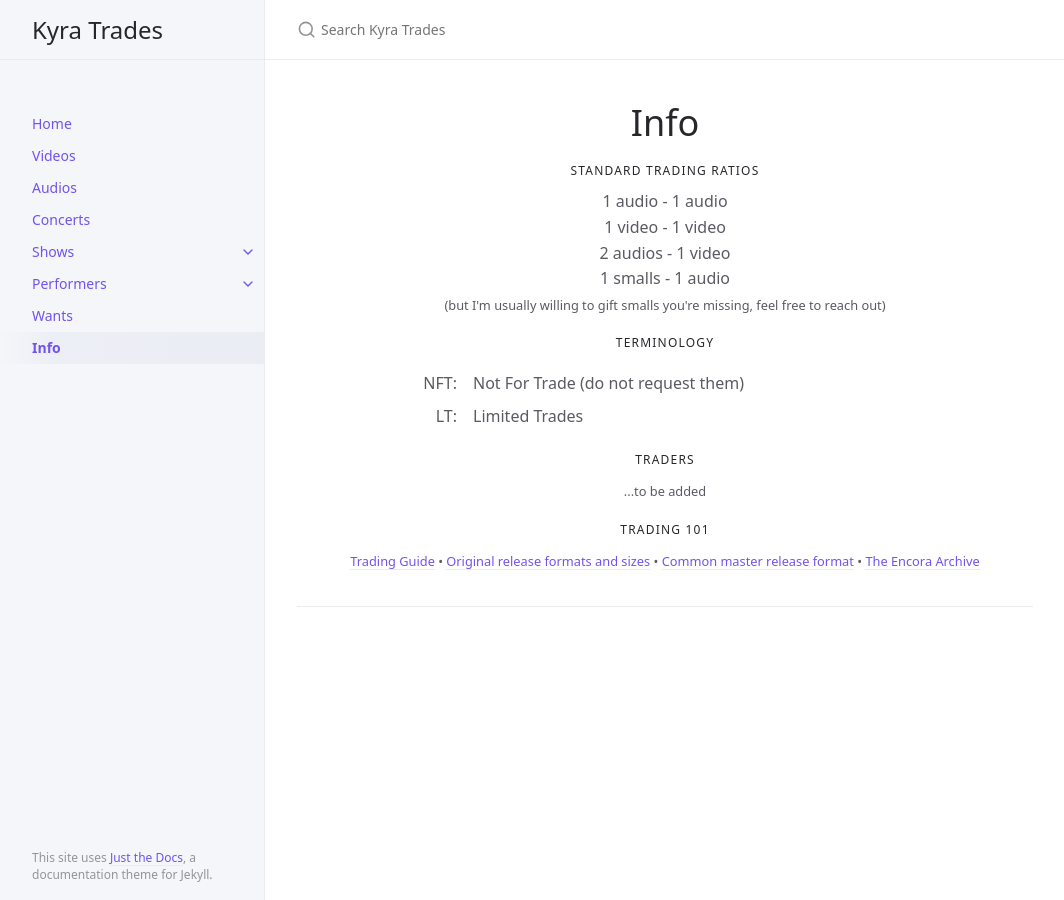
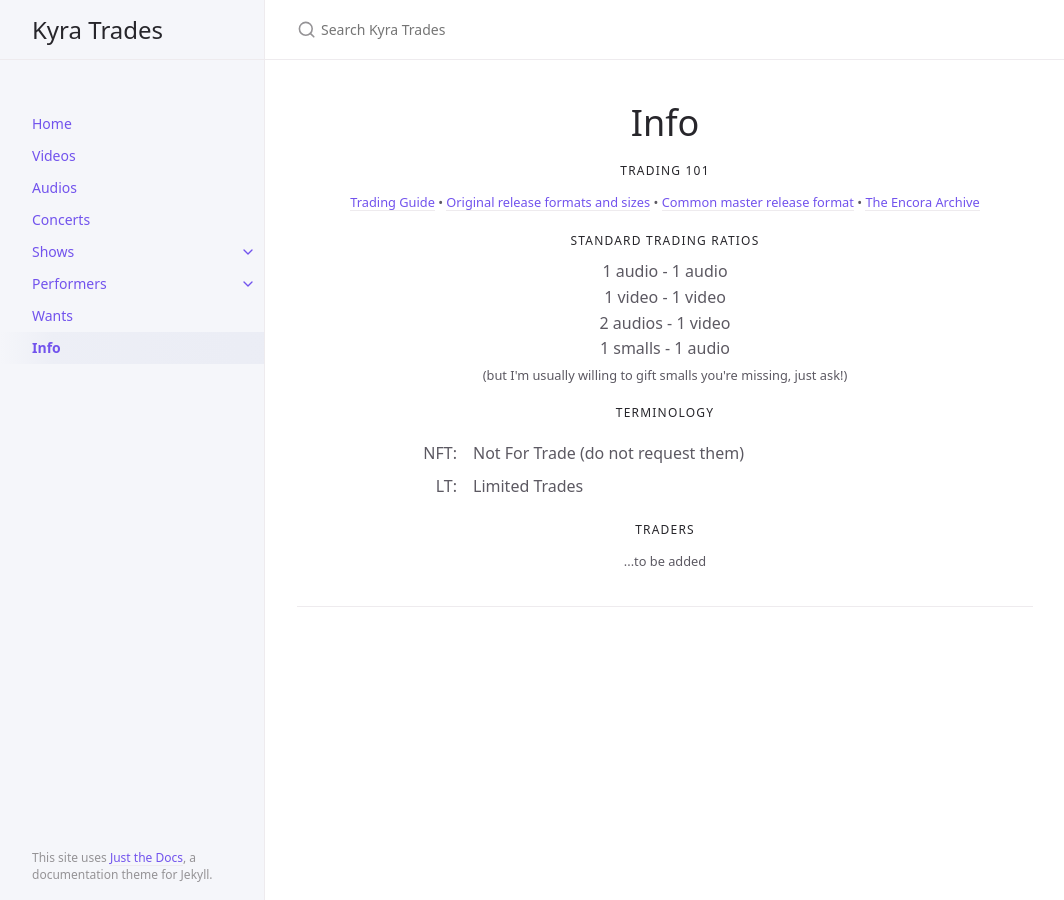
Before and after one commit to kyratrades/kyratrades.github.io, a Jekyll site: the page built from docs/info.md, in a window 1280 px wide. Shown: the whole page, without its empty margins (107-1171 px from the left). Built offline with Jekyll 4.4.1, drawn with Linux system fonts in a browser that asks for light colours.

Commit message:
Update info.md

```diff
--- a/docs/info.md
+++ b/docs/info.md
@@ -8,13 +8,17 @@ permalink: /info
 # Info
 {: .no_toc }
 
+### Trading 101
+
+<center><small><a href="https://sassyguide.weebly.com">Trading Guide</a> • <a href="https://master-releases.carrd.co">Original release formats and sizes</a> • <a href="https://docs.google.com/document/d/1VGVfTxjyPAbHXa_0Bxi396V-sGPJTFoeNGSmZGqC9aw/edit?usp=sharing">Common master release format</a> • <a href="https://encora.zagon.pe/index.html">The Encora Archive</a></small></center>
+
 ### Standard trading ratios
 
 <center>1 audio - 1 audio</center>
 <center>1 video - 1 video</center>
 <center>2 audios - 1 video</center>
 <center>1 smalls - 1 audio</center>
-<center><small>(but I'm usually willing to gift smalls you're missing, feel free to reach out)</small></center>
+<center><small>(but I'm usually willing to gift smalls you're missing, just ask!)</small></center>
 
 ### Terminology
 
```
Also changed, not shown: other parts of docs/info.md (+0 -4 lines).
